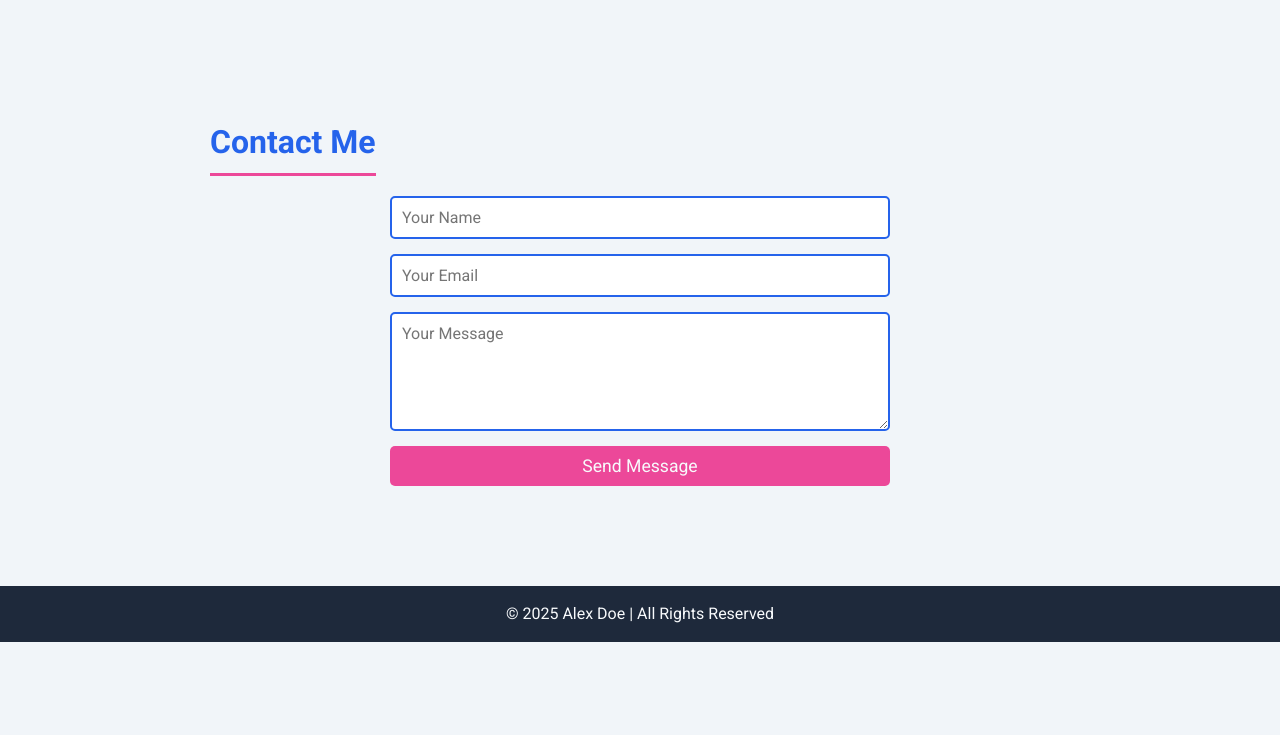
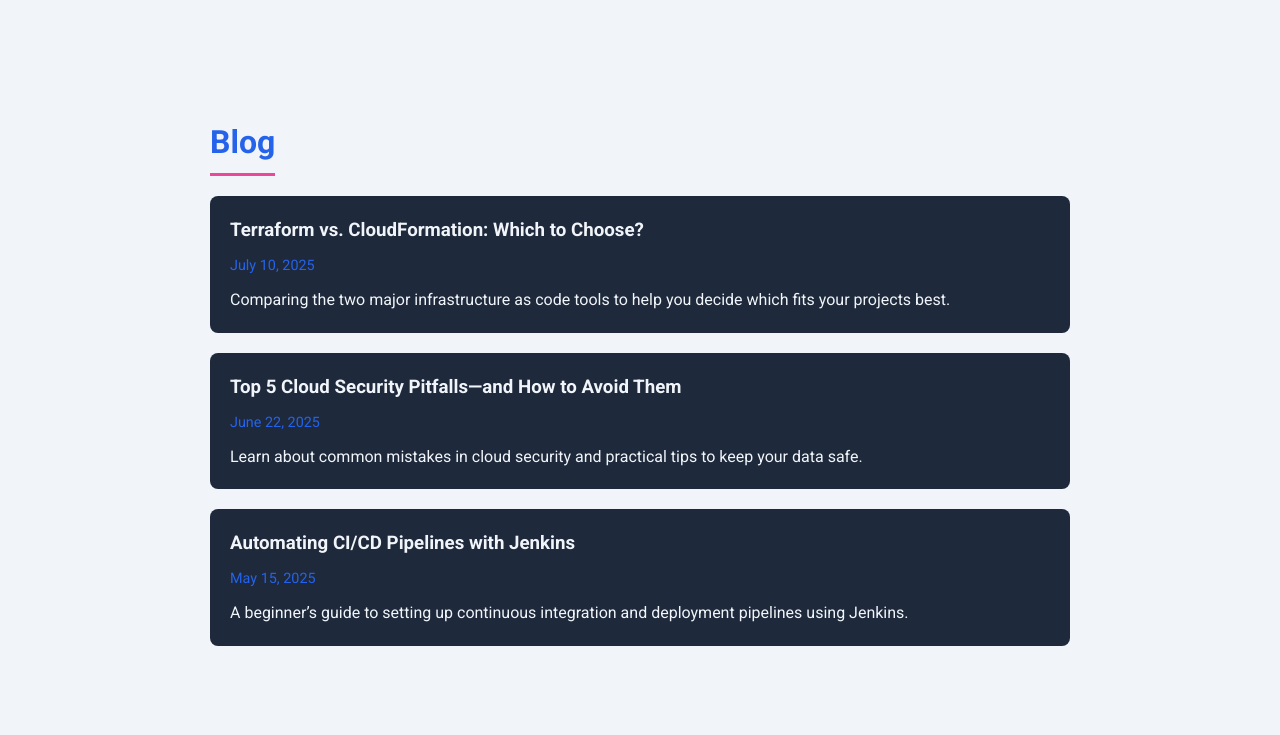
Before and after one commit to CaptinJac/website, a plain HTML site: page index.html in a window 1280 px wide. Shown: the part 745-1480 px from the top of the page. Before the commit the page ends 1387 px from the top, so only its background shows below. Drawn offline with Linux system fonts and the light colour scheme.

Commit message:
Update index.html
Added blog and email form

```diff
--- a/index.html
+++ b/index.html
@@ -2,7 +2,7 @@
 <html lang="en">
 <head>
   <meta charset="UTF-8" />
-  <meta name="viewport" content="width=device-width, initial-scale=1.0" />
+  <meta name="viewport" content="width=device-width, initial-scale=1" />
   <title>Alex Doe | IT Professional</title>
   <link href="https://fonts.googleapis.com/css2?family=Roboto:wght@400;700&display=swap" rel="stylesheet" />
   <style>
@@ -95,6 +95,41 @@
       background: var(--primary-blue);
     }
 
+    .blog-list {
+      display: flex;
+      flex-direction: column;
+      gap: 20px;
+    }
+
+    .blog-post {
+      background: var(--dark-bg);
+      color: var(--text-light);
+      padding: 20px;
+      border-radius: 8px;
+      transition: background 0.3s;
+      cursor: pointer;
+    }
+
+    .blog-post:hover {
+      background: var(--secondary-pink);
+    }
+
+    .blog-post h3 {
+      margin-bottom: 8px;
+      color: var(--light-bg);
+    }
+
+    .blog-post .date {
+      font-size: 0.9rem;
+      color: var(--primary-blue);
+      margin-bottom: 10px;
+    }
+
+    .blog-post p {
+      font-size: 1rem;
+      color: var(--light-bg);
+    }
+
     .contact-form {
       display: flex;
       flex-direction: column;
@@ -133,6 +168,17 @@
       padding: 15px;
       margin-top: 40px;
     }
+
+    /* Responsive Nav for smaller screens */
+    @media (max-width: 600px) {
+      nav a {
+        display: block;
+        margin: 10px 0;
+      }
+      .projects-grid {
+        grid-template-columns: 1fr;
+      }
+    }
   </style>
 </head>
 <body>
@@ -142,6 +188,7 @@
     <nav>
       <a href="#about">About</a>
       <a href="#projects">Projects</a>
+      <a href="#blog">Blog</a>
       <a href="#contact">Contact</a>
     </nav>
   </header>
@@ -169,12 +216,20 @@
     </div>
   </section>
 
+  <section id="blog">
+    <h2>Blog</h2>
+    <div class="blog-list" id="blog-list">
+      <!-- Blog posts will be rendered here by JS -->
+    </div>
+  </section>
+
   <section id="contact">
     <h2>Contact Me</h2>
-    <form class="contact-form">
-      <input type="text" placeholder="Your Name" required />
-      <input type="email" placeholder="Your Email" required />
-      <textarea rows="5" placeholder="Your Message" required></textarea>
+    <!-- Replace YOUR_FORM_ID with your actual Formspree ID -->
+    <form class="contact-form" action="https://formspree.io/f/YOUR_FORM_ID" method="POST">
+      <input type="text" name="name" placeholder="Your Name" required />
+      <input type="email" name="_replyto" placeholder="Your Email" required />
+      <textarea name="message" rows="5" placeholder="Your Message" required></textarea>
       <button type="submit">Send Message</button>
     </form>
   </section>
@@ -182,5 +237,49 @@
   <footer>
     &copy; 2025 Alex Doe | All Rights Reserved
   </footer>
+
+  <script>
+    // Sample blog posts data - add or modify these as you like
+    const blogPosts = [
+      {
+        id: 'terraform-vs-cloudformation',
+        title: 'Terraform vs. CloudFormation: Which to Choose?',
+        date: 'July 10, 2025',
+        excerpt: 'Comparing the two major infrastructure as code tools to help you decide which fits your projects best.',
+        url: 'blog/terraform-vs-cloudformation.html'
+      },
+      {
+        id: 'cloud-security-pitfalls',
+        title: 'Top 5 Cloud Security Pitfalls—and How to Avoid Them',
+        date: 'June 22, 2025',
+        excerpt: 'Learn about common mistakes in cloud security and practical tips to keep your data safe.',
+        url: 'blog/cloud-security-pitfalls.html'
+      },
+      {
+        id: 'automating-ci-cd-pipelines',
+        title: 'Automating CI/CD Pipelines with Jenkins',
+        date: 'May 15, 2025',
+        excerpt: 'A beginner’s guide to setting up continuous integration and deployment pipelines using Jenkins.',
+        url: 'blog/automating-ci-cd-pipelines.html'
+      }
+    ];
+
+    // Function to render blog posts in #blog-list
+    function renderBlogPosts() {
+      const blogList = document.getElementById('blog-list');
+      blogPosts.forEach(post => {
+        const postEl = document.createElement('article');
+        postEl.classList.add('blog-post');
+        postEl.innerHTML = `
+          <h3><a href="${post.url}" style="color:inherit; text-decoration:none;">${post.title}</a></h3>
+          <div class="date">${post.date}</div>
+          <p>${post.excerpt}</p>
+        `;
+        blogList.appendChild(postEl);
+      });
+    }
+
+    renderBlogPosts();
+  </script>
 </body>
 </html>
```
